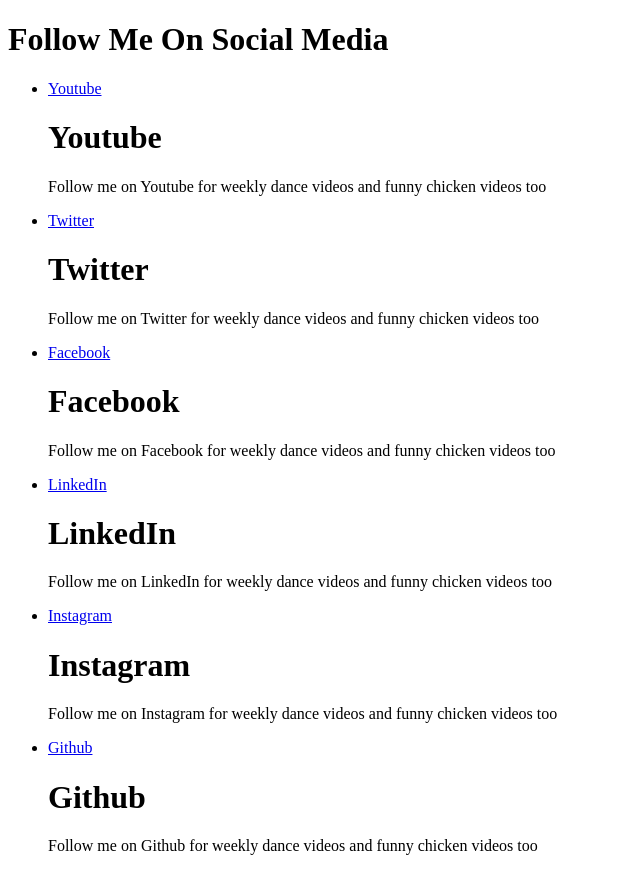
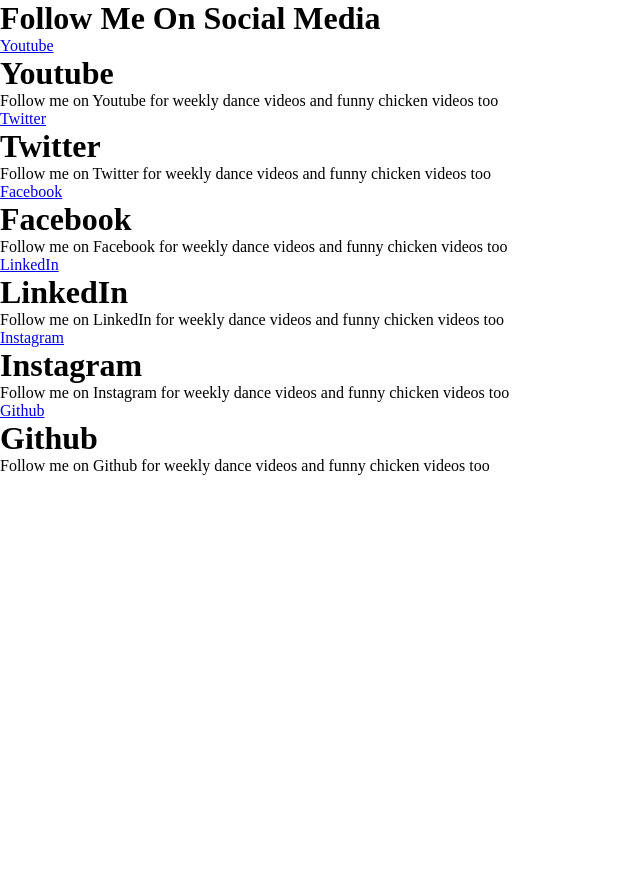
Before and after one commit to viclotana/Squeeze-box, a plain HTML site: page index.html in a window 1280 px wide. Shown: the whole page, without its empty margins (0-640 px from the left). After the commit the page ends 800 px from the top, so only its background shows below. Drawn offline with Linux system fonts and the light colour scheme; a script that the page names is missing.

Commit message:
setting everything to null

```diff
--- a/main.css
+++ b/main.css
@@ -1,3 +1,5 @@
 * {
-
+    margin: 0;
+    padding: 0;
+    border: 0;
 }
```
